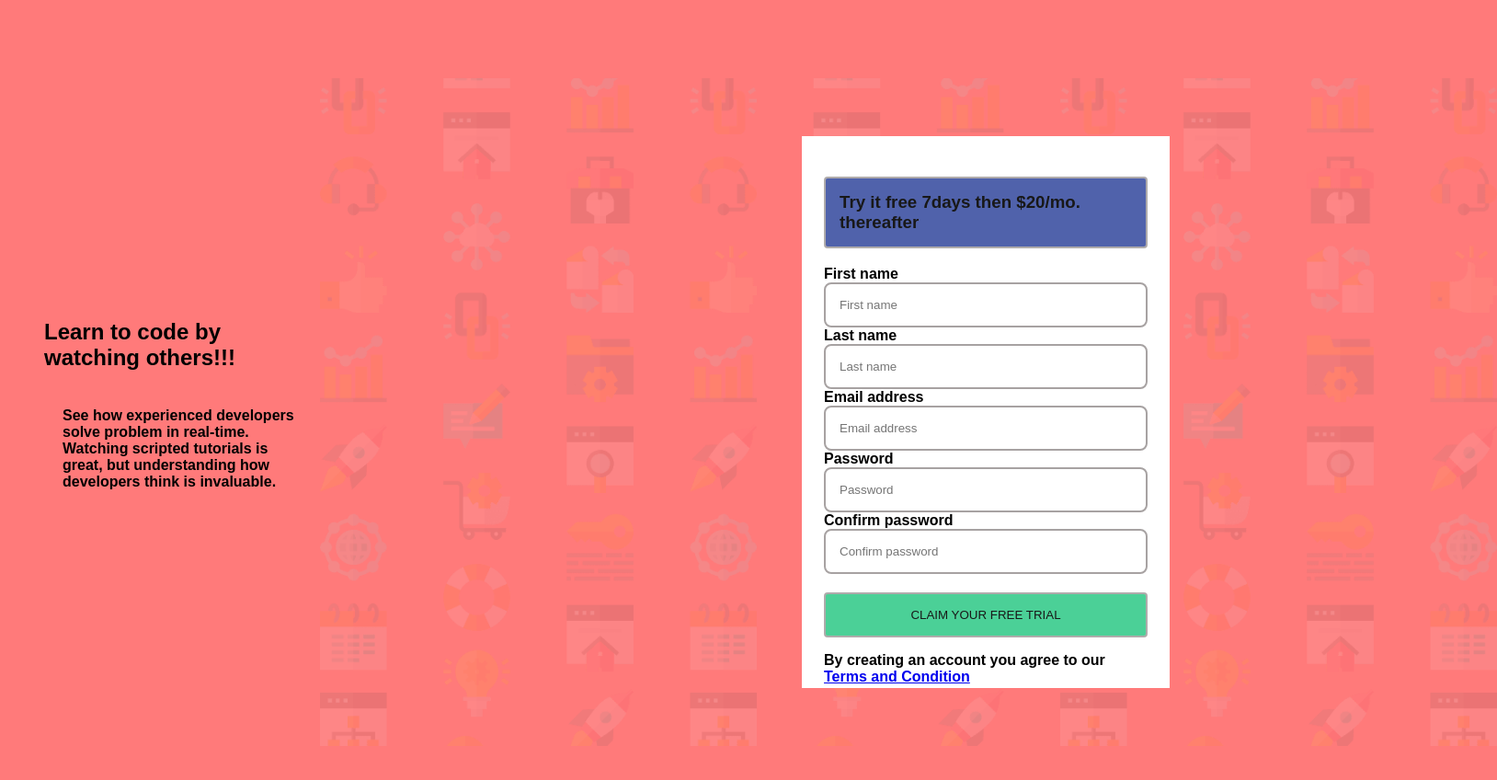
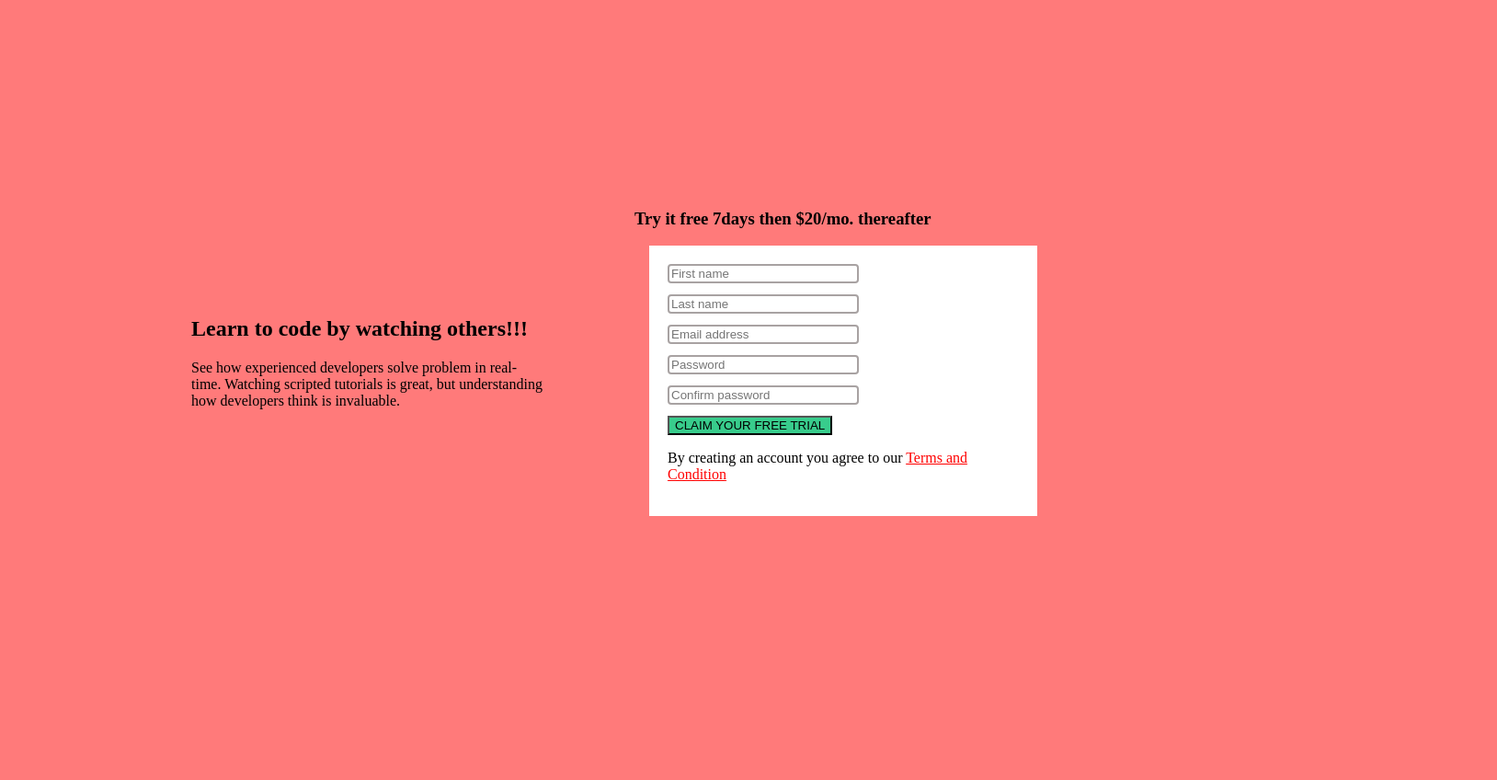
Before and after one commit to Ibijolaade/20Days-Challenge, a plain HTML site: page index.html in a window 1280 px wide. Shown: the whole page at 92% size, 1628 px wide, since content can reach past the window. After the commit the page ends 800 px from the top, so only its background shows below. Drawn offline with Linux system fonts and the light colour scheme.

Commit message:
updated changes

```diff
--- a/index.html
+++ b/index.html
@@ -5,49 +5,42 @@
     <meta name="viewport" content="width=device-width, initial-scale=1.0">
     <title>20 Days Challenge</title>
     <link rel="stylesheet" href="style.css">
+
 </head>
 <body>
-    <main>
+
     <section>
-            <h1 class="font ">Learn to code by watching others!!!</h1>
-            <p class="text">
+        <h1>Learn to code by watching others!!!</h1>
+        <p>
             See how experienced developers solve problem in real-time. Watching scripted
             tutorials is great, but understanding how developers think is invaluable.
         </p>
     </section>
-
-        <img src="./images/bg-intro-desktop.png" alt="desktop">
-        <div></div>
-            <form action="" class="container">
-                <h3 class="head">Try it free 7days then $20/mo. thereafter</h3>
-               <div class="box">
-                 <label for="Fname">First name</label>
+    <section>
+        <div id="head">
+            <h3>Try it free 7days then $20/mo. thereafter</h3>
+        </div>
+        <form action="formsuccess.html">
+            <div>
                 <input type="text" id="Fname" placeholder="First name" required>
             </div>
-               <div class="box">
-                    <label for="Lname">Last name</label>
+            <div>
                 <input type="text" id="Lname" placeholder="Last name" required>
             </div>
-                <div class="box">
-                    <label for="Email">Email address</label>
+            <div>
                 <input type="text" id="Email" placeholder="Email address" required>
             </div>
-                <div class="box">
-                    <label for="Passsword">Password</label>
+            <div>
                 <input type="password" id="Password" placeholder="Password" required>
             </div>
-                <div class="box">
-                    <label for="Confirm password">Confirm password</label>
+            <div>
                 <input type="password" id="Confirm password" placeholder="Confirm password" required>
             </div>
-                <button type="submit" class="btn">CLAIM YOUR FREE TRIAL</button>
-                <p>By creating an account you agree to our <a href="#">Terms and Condition</a></p>
+            <button type="submit">CLAIM YOUR FREE TRIAL</button>
+            <p>By creating an account you agree to our <a href="#" style="color: red;">Terms and Condition</a></p>
 
 
         </form>
-       </div>
-
-
-    </main>
+    </section>
 </body>
 </html>
--- a/style.css
+++ b/style.css
@@ -1,89 +1,29 @@
-.text{
-    font-family: Arial;
-    font-size: medium;
-    font-weight: bold;
-    width: 300px;
-    margin-left: auto;
-    margin-right: auto;
-    padding: 20px;
-    border-right: 2px
-}
-*{
-    box-sizing: border-box;
-}
-
-input[type="text"] {
- width: 100%;
- padding: 15px;
- margin: 5px 0px, 22px, 0px;
- display: inline-block;
- border: 2px solid rgb(167, 162, 162) ;
- border-radius: 8px;
-}
-input[type="password"] {
-    width: 100%;
-    padding: 15px;
-    margin: 5px 0px, 22px, 0px;
-    display: inline-block;
-    border: 2px solid rgb(167, 162, 162) ;
-    border-radius: 8px;
-}
-.btn{
-    width: 100%;
-    margin: 5px, 0px, 22px, 0px;
-    padding: 15px;
-    border: 2px solid rgb(167, 162, 162);
-    cursor: pointer;
-    border-radius: 4px;
-    margin-top: 20px;
-    opacity: 0.9;
-    background-color: hsl(154, 59%, 51%)
-}
-.head{
-    width: 100%;
-    right: 0;
-    margin: 5px, 0px, 22px, 0px;
-    padding: 15px;
-    border: 2px solid rgb(167, 162, 162);
-    cursor: pointer;
-    border-radius: 4px;
-    margin-top: 20px;
-    opacity: 0.9;
-    background-color: hsl(228, 45%, 44%);
-}
-.container{
-position: absolute;
-margin: 8px;
-max-width: 400px;
-height: 600px;
-padding: 24px;
-border: 10px;
-right: 0;
-background-color: white;
-}
-.btn:hover{
-    opacity: 1;
-}
 body{
-    font-size: 16px;
     display: flex;
     align-items: center;
     justify-content: space-between;
-    font-family: sans-serif;
-    height: 100vh;
+    padding: 200px;
+    max-width: 100vw;
+    gap: 100px;
+    background-color:  hsl(0, 100%, 74%);
+}
+section{
+    width: 50%;
+}
+input{
+    display: block;
+    margin-bottom: 12px;
+    border: 2px solid #a8a2a2;
+    border-radius: 4px;
+    width: 200px;
+
+}
+form{
+    background-color: white;
+    width: 100%;
+    margin: 16px;
     padding: 20px;
-    background-color: hsl(0, 100%, 74%);
 }
-main{
-    display: flex;
-    align-items: center;
-    justify-content: space-between;
-    font-weight: bolder;
-    height: 100vh;
-    min-width: 100vw;
-    padding: 20px;
-    margin-top: 80px;
+button{
+    background-color: hsl(154, 59%, 51%);
 }
-img{
-    max-width: 100vw;
-}
```
Also changed, not shown: formsuccess.html (added, +22 -0 lines). Lines whose indentation alone changed are shown as unchanged.
